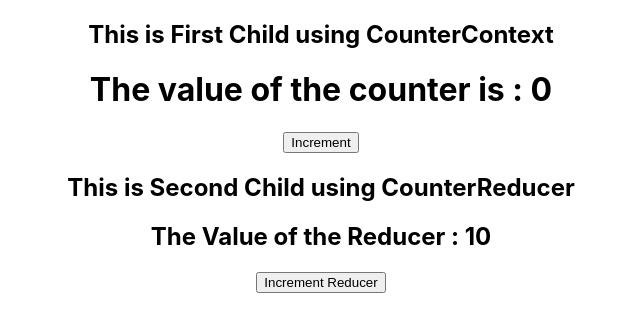
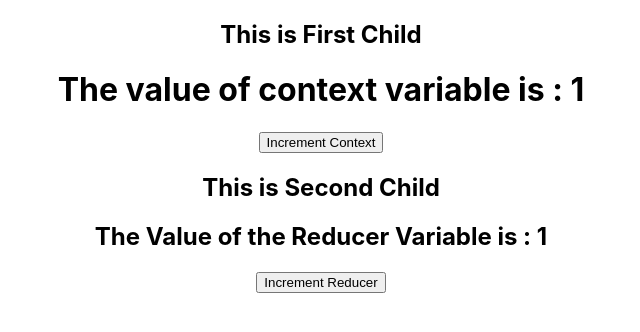
Before and after one commit to asad149/React-ContextApi, a React (Create React App) app: page / in a window 1280 px wide. Shown: the top 332 px of the page, without its empty margins (319-959 px from the left). Built offline with nearby package versions, Linux system fonts and the light colour scheme.

Commit message:
Developed by using Context-Api and Reducer

```diff
--- a/src/App.js
+++ b/src/App.js
@@ -3,10 +3,8 @@ import React, { useState } from "react";
 import "./App.css";
 import Parent from "./Parent";
 import CounterContext from "./CounterContext";
-
 function App() {
-  let count = useState(0);
-
+  let count = useState(1); // [count,setCount]=useState(1)
   return (
     <CounterContext.Provider value={count}>
       <div className="App">
--- a/src/Child.js
+++ b/src/Child.js
@@ -5,14 +5,15 @@ const Child = () => {
 
   return (
     <div>
-      <h2>This is First Child using CounterContext</h2>
-      <h1>The value of the counter is : {counterValue[0]}</h1>
+      <h2>This is First Child</h2>
+      <h1>The value of context variable is : {counterValue[0]}</h1>
+
       <button
         onClick={() => {
           counterValue[1](++counterValue[0]);
         }}
       >
-        Increment
+        Increment Context
       </button>
     </div>
   );
--- a/src/Child2.js
+++ b/src/Child2.js
@@ -2,15 +2,14 @@ import React, { useReducer } from "react";
 import CounterReducer from "./CounterReducer";
 
 const Child2 = () => {
-  let [state, dispatch] = useReducer(CounterReducer, 10);
+  let [state, dispatch] = useReducer(CounterReducer, 1);
 
   return (
     <div>
-      <h2>This is Second Child using CounterReducer</h2>
-      <h2>The Value of the Reducer : {state}</h2>
+      <h2>This is Second Child</h2>
+      <h2>The Value of the Reducer Variable is : {state}</h2>
       <button onClick={() => dispatch("INCREMENT")}>Increment Reducer</button>
     </div>
   );
 };
-
 export default Child2;
--- a/src/CounterContext.js
+++ b/src/CounterContext.js
@@ -1,5 +1,4 @@
 import { createContext } from "react";
 
 const CounterContext = createContext(5);
-
 export default CounterContext;
--- a/src/CounterReducer.js
+++ b/src/CounterReducer.js
@@ -2,7 +2,6 @@ const CounterReducer = (state, action) => {
   switch (action) {
     case "INCREMENT":
       return state + 1;
-
     default:
       throw new Error();
   }
--- a/src/Parent.js
+++ b/src/Parent.js
@@ -1,6 +1,7 @@
 import React from "react";
 import Child from "./Child";
 import Child2 from "./Child2";
+
 const Parent = () => {
   return (
     <div>
```
